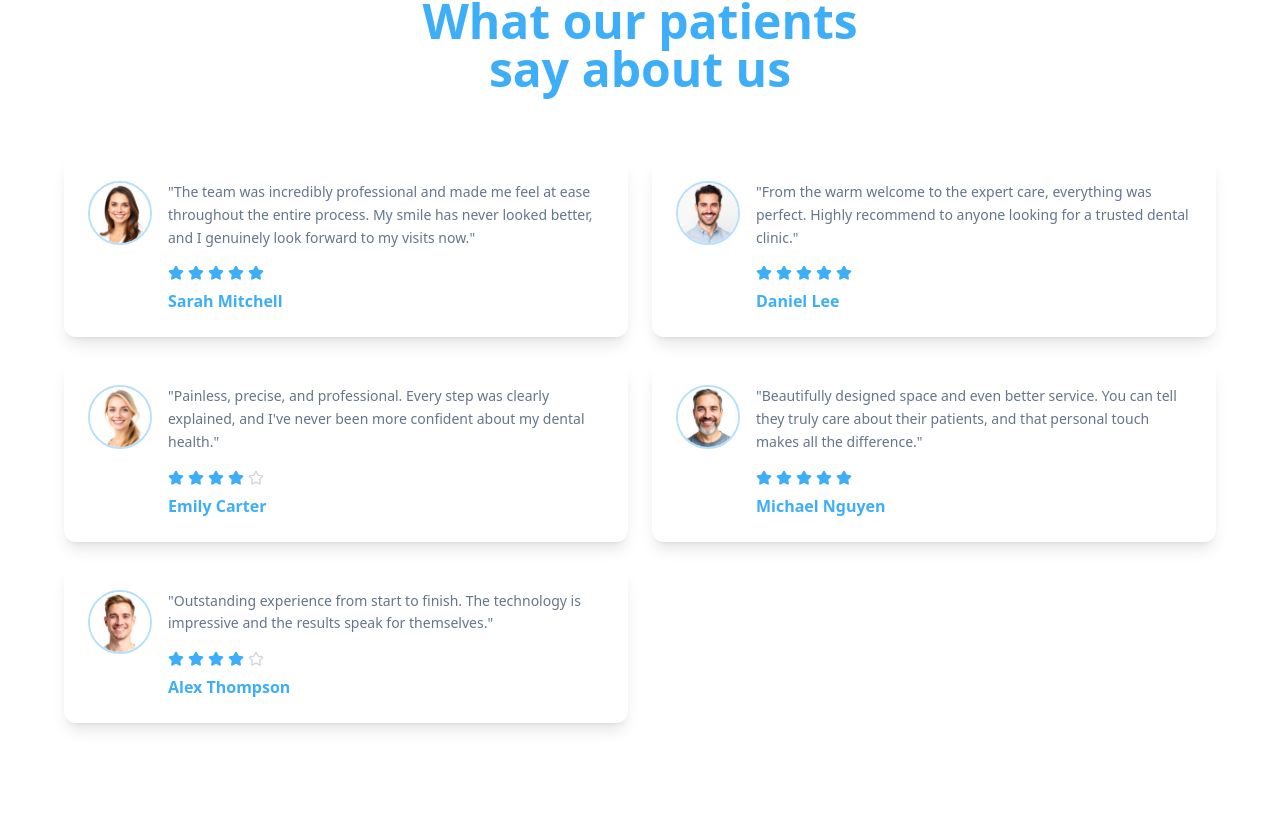
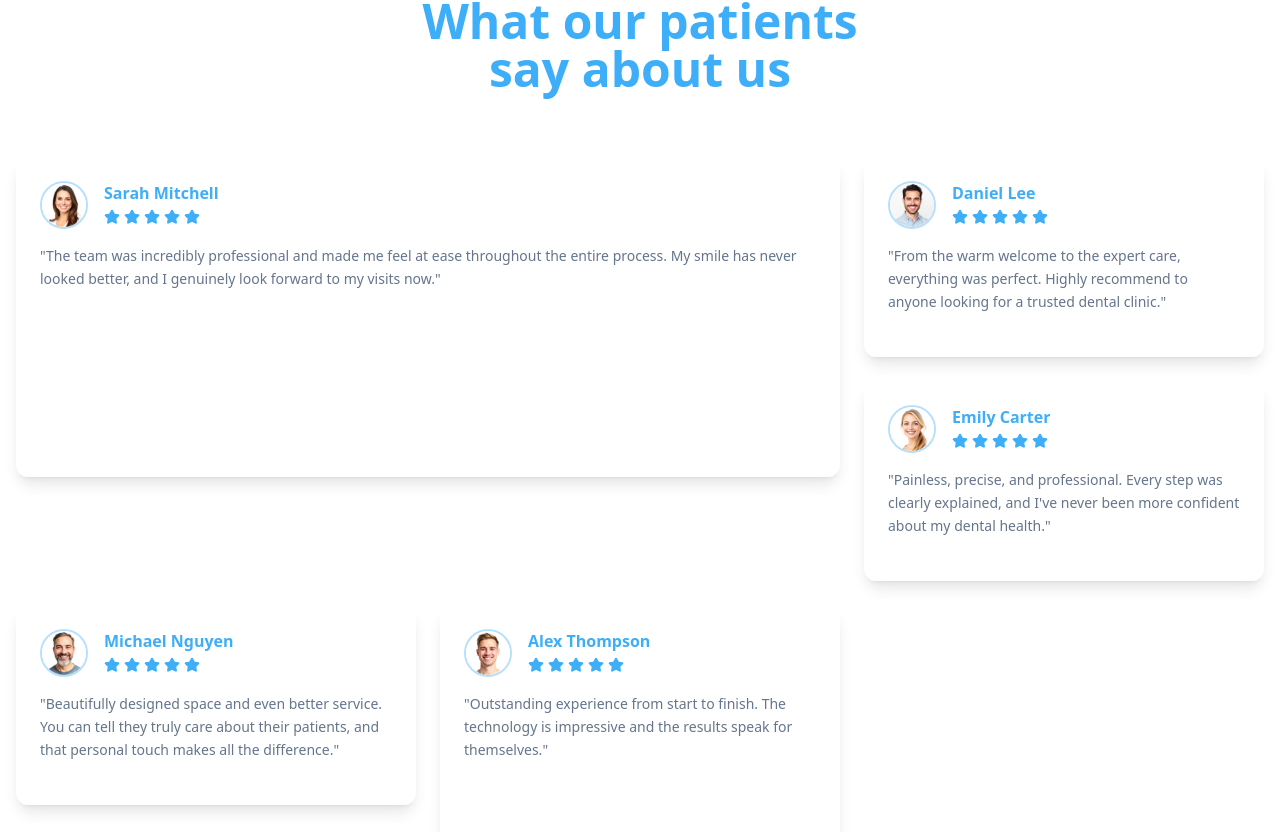
Before and after one commit to anish12349935/smile-reveal-website-38, a React (Vite) app: page / in a window 1280 px wide. Shown: the part 948-1780 px from the top of the page. Built offline with nearby package versions, Linux system fonts and the light colour scheme.

Commit message:
Refactor: Improve hero and reviews section
- Improved the hero section with a constant height.
- Modified the reviews section to display review cards with different shapes, sizes, and a 5-star rating, arranged in a grid layout.

```diff
--- a/src/components/HeroSection.tsx
+++ b/src/components/HeroSection.tsx
@@ -1,3 +1,4 @@
+
 import { useState } from 'react';
 import { Button } from '@/components/ui/button';
 import { ChevronRight } from 'lucide-react';
@@ -66,7 +67,7 @@ const BeforeAfterSlider = () => {
 
 const HeroSection = () => {
   return (
-    <section id="home" className="relative h-screen bg-gradient-to-br from-background to-dental-blue-light flex items-center">
+    <section id="home" className="relative h-[800px] bg-gradient-to-br from-background to-dental-blue-light flex items-center">
       <div className="container mx-auto px-4">
         <div className="grid grid-cols-1 lg:grid-cols-2 gap-12 items-center">
           {/* Left Content */}
--- a/src/components/ReviewsSection.tsx
+++ b/src/components/ReviewsSection.tsx
@@ -1,3 +1,4 @@
+
 import { Star } from 'lucide-react';
 import patient1 from '@/assets/patient-1.jpg';
 import patient2 from '@/assets/patient-2.jpg';
@@ -11,35 +12,40 @@ const reviews = [
     name: "Sarah Mitchell",
     rating: 5,
     comment: "The team was incredibly professional and made me feel at ease throughout the entire process. My smile has never looked better, and I genuinely look forward to my visits now.",
-    image: patient1
+    image: patient1,
+    size: "large"
   },
   {
     id: 2,
     name: "Daniel Lee",
     rating: 5,
     comment: "From the warm welcome to the expert care, everything was perfect. Highly recommend to anyone looking for a trusted dental clinic.",
-    image: patient2
+    image: patient2,
+    size: "medium"
   },
   {
     id: 3,
     name: "Emily Carter",
-    rating: 4,
+    rating: 5,
     comment: "Painless, precise, and professional. Every step was clearly explained, and I've never been more confident about my dental health.",
-    image: patient3
+    image: patient3,
+    size: "small"
   },
   {
     id: 4,
     name: "Michael Nguyen",
     rating: 5,
     comment: "Beautifully designed space and even better service. You can tell they truly care about their patients, and that personal touch makes all the difference.",
-    image: patient4
+    image: patient4,
+    size: "small"
   },
   {
     id: 5,
     name: "Alex Thompson",
-    rating: 4,
+    rating: 5,
     comment: "Outstanding experience from start to finish. The technology is impressive and the results speak for themselves.",
-    image: patient5
+    image: patient5,
+    size: "tall"
   }
 ];
 
@@ -59,28 +65,44 @@ const StarRating = ({ rating }: { rating: number }) => {
 };
 
 const ReviewCard = ({ review, index }: { review: any; index: number }) => {
+  const getSizeClasses = (size: string) => {
+    switch (size) {
+      case 'large':
+        return 'col-span-2 row-span-2 h-[320px]';
+      case 'tall':
+        return 'col-span-1 row-span-2 h-[320px]';
+      case 'medium':
+        return 'col-span-1 row-span-1 h-[200px]';
+      case 'small':
+        return 'col-span-1 row-span-1 h-[200px]';
+      default:
+        return 'col-span-1 row-span-1 h-[200px]';
+    }
+  };
+
   return (
     <div
-      className="bg-white rounded-xl p-6 shadow-lg hover-lift animate-fade-in stagger-animation"
+      className={`bg-white rounded-xl p-6 shadow-lg hover-lift animate-fade-in stagger-animation ${getSizeClasses(review.size)}`}
       style={{ '--stagger': index } as any}
     >
-      <div className="flex items-start space-x-4">
-        <img
-          src={review.image}
-          alt={review.name}
-          className="w-16 h-16 rounded-full object-cover border-2 border-dental-blue-light"
-        />
-        <div className="flex-1">
-          <p className="text-dental-gray mb-4 leading-relaxed text-sm">
-            "{review.comment}"
-          </p>
-          <div className="space-y-2">
-            <StarRating rating={review.rating} />
-            <h4 className="font-semibold text-primary text-base">
+      <div className="flex flex-col h-full">
+        <div className="flex items-start space-x-4 mb-4">
+          <img
+            src={review.image}
+            alt={review.name}
+            className="w-12 h-12 rounded-full object-cover border-2 border-dental-blue-light flex-shrink-0"
+          />
+          <div className="flex-1 min-w-0">
+            <h4 className="font-semibold text-primary text-base mb-1">
               {review.name}
             </h4>
+            <StarRating rating={review.rating} />
           </div>
         </div>
+
+        <p className="text-dental-gray leading-relaxed text-sm flex-1">
+          "{review.comment}"
+        </p>
       </div>
     </div>
   );
@@ -96,7 +118,8 @@ const ReviewsSection = () => {
           </h2>
         </div>
 
-        <div className="grid grid-cols-1 md:grid-cols-2 lg:grid-cols-3 xl:grid-cols-2 gap-6 max-w-6xl mx-auto">
+        {/* Masonry Grid Layout */}
+        <div className="grid grid-cols-1 md:grid-cols-2 lg:grid-cols-3 gap-6 max-w-7xl mx-auto auto-rows-min">
           {reviews.map((review, index) => (
             <ReviewCard key={review.id} review={review} index={index} />
           ))}
```
